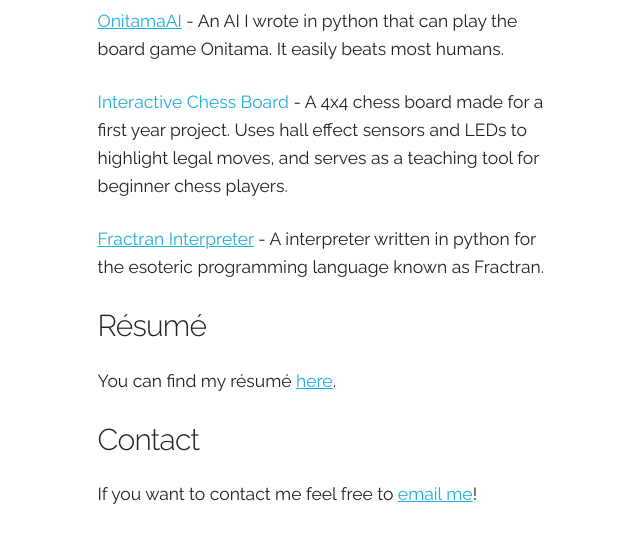
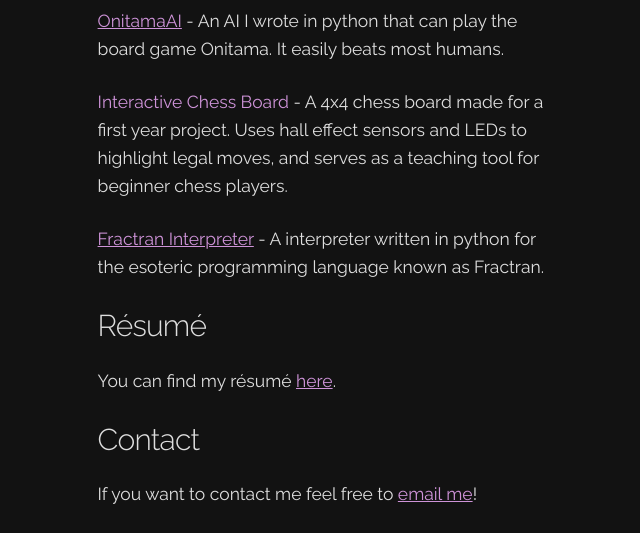
Before and after one commit to vrnprkh/vrnprkh.github.io, a plain HTML site: page index.html in a window 1280 px wide. Shown: the part 399-932 px from the top of the page, without its empty margins (312-952 px from the left). Drawn offline with Linux system fonts and the light colour scheme.

Commit message:
Create style make dark

```diff
--- a/css/skeleton.css
+++ b/css/skeleton.css
@@ -153,7 +153,6 @@ h6 { font-size: 1.5rem; line-height: 1.6;  letter-spacing: 0; }
 
 p {
   margin-top: 0;
-  font-size: 1.75rem;
  }
 
 
--- /dev/null
+++ b/css/style.css
@@ -0,0 +1,16 @@
+p, li {
+  font-size: 1.75rem;
+}
+
+*{
+    background-color: #121212;
+
+}
+body{
+    color: #DEDEDE;
+
+}
+a {
+    color: #CE93D8; }
+  a:hover {
+    color: #BA68C8; }
--- a/index.html
+++ b/index.html
@@ -21,6 +21,7 @@
   –––––––––––––––––––––––––––––––––––––––––––––––––– -->
   <link rel="stylesheet" href="css/normalize.css">
   <link rel="stylesheet" href="css/skeleton.css">
+  <link rel="stylesheet" href="css/style.css">
 
   <!-- Favicon
   –––––––––––––––––––––––––––––––––––––––––––––––––– -->
```
